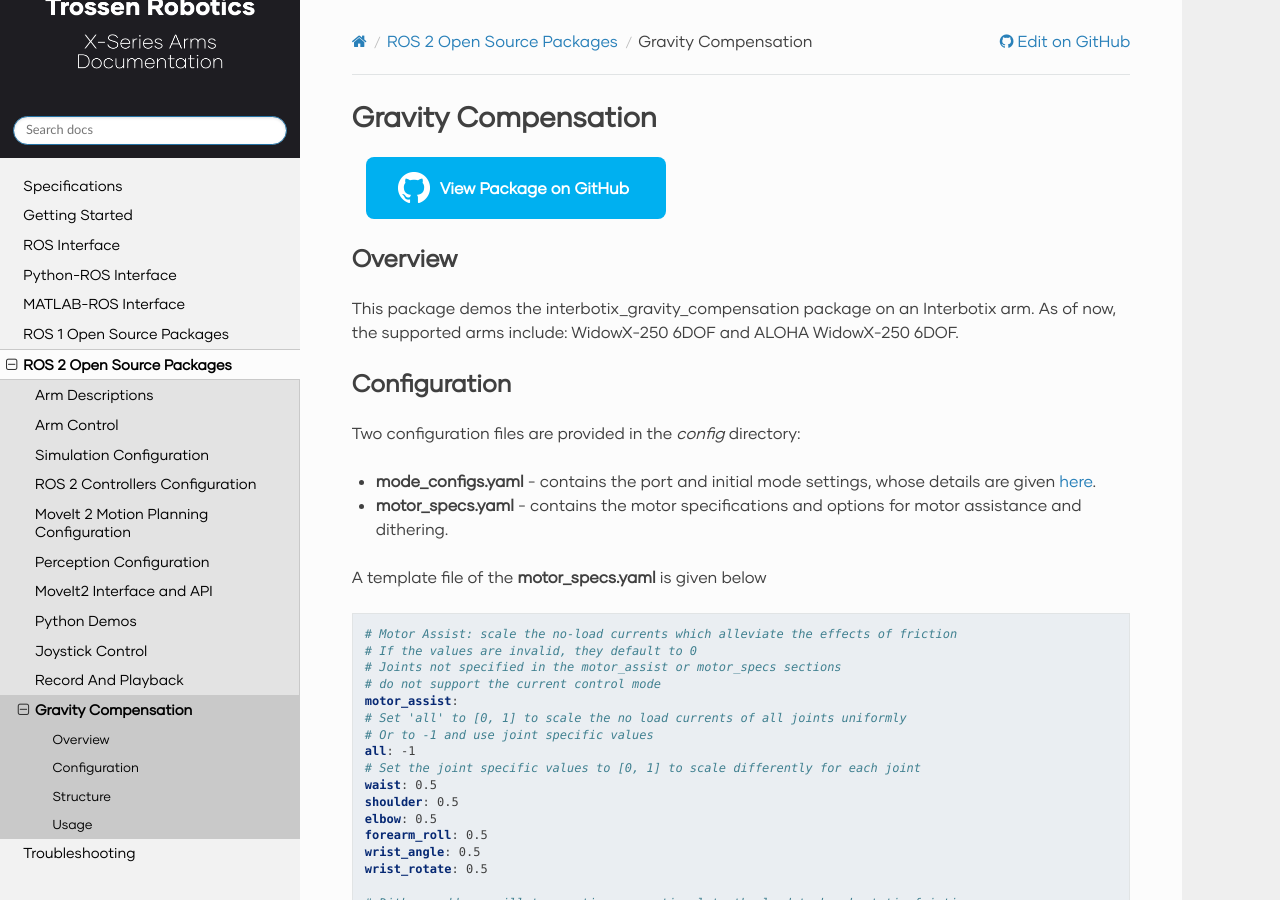
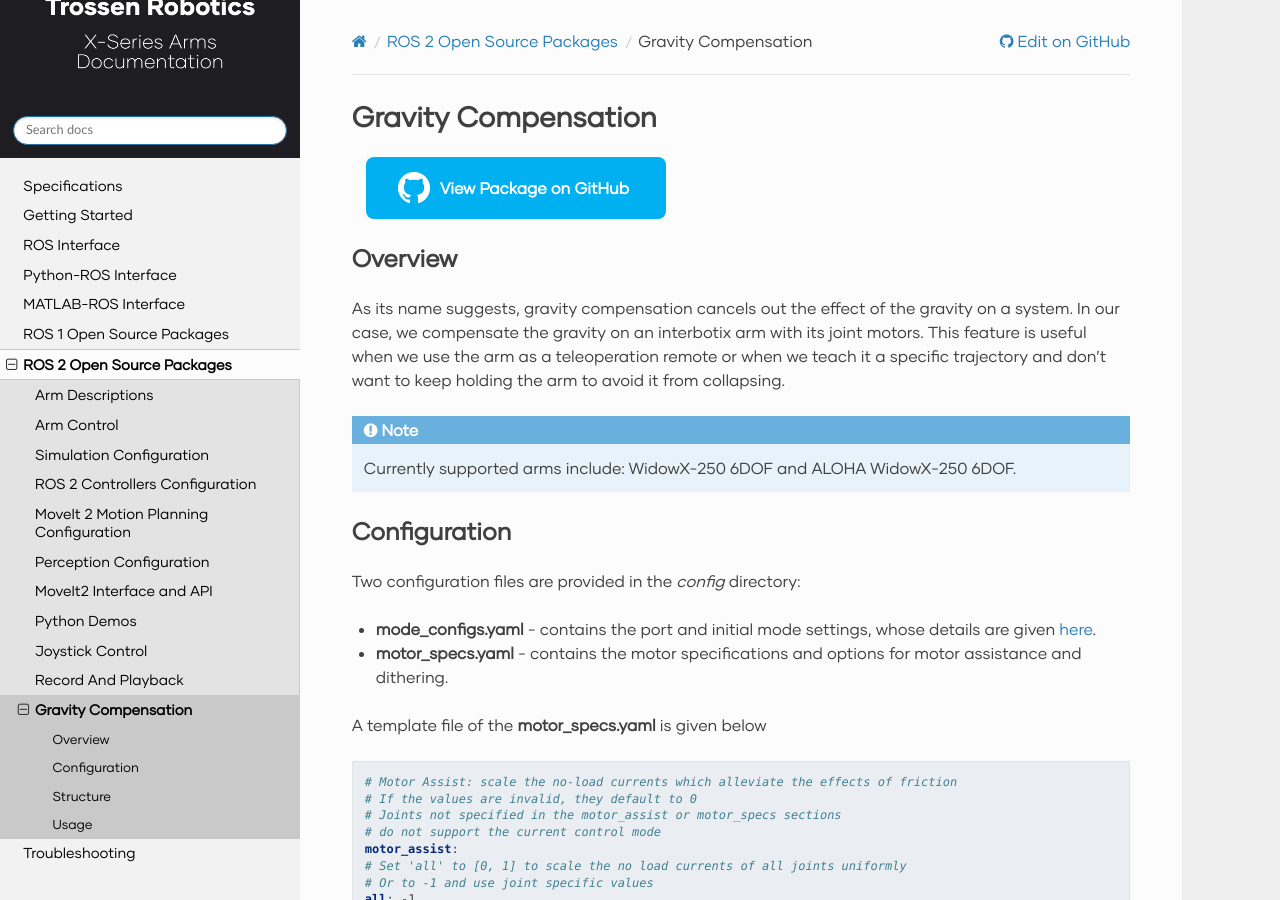
Before and after one commit to TrossenRobotics/interbotix_xsarms_docs, a Sphinx documentation site: the page built from docs/ros2_packages/gravity_compensation.rst, in a window 1280 px wide and 900 px high. Built offline with Sphinx 7.4.7 and the Read the Docs theme 2.0.0, drawn with Linux system fonts in a browser that asks for light colours; some web fonts are replaced.

Commit message:
Updated doc for the gravity compensation package
Added a more lively overview

```diff
--- a/docs/ros2_packages/gravity_compensation.rst
+++ b/docs/ros2_packages/gravity_compensation.rst
@@ -15,8 +15,11 @@ Gravity Compensation
 Overview
 ========
 
-This package demos the interbotix_gravity_compensation package on an Interbotix arm.
-As of now, the supported arms include: WidowX-250 6DOF and ALOHA WidowX-250 6DOF.
+As its name suggests, gravity compensation cancels out the effect of the gravity on a system.
+In our case, we compensate the gravity on an interbotix arm with its joint motors.
+This feature is useful when we use the arm as a teleoperation remote or when we teach it a specific trajectory and don't want to keep holding the arm to avoid it from collapsing.
+
+.. note:: Currently supported arms include: WidowX-250 6DOF and ALOHA WidowX-250 6DOF.
 
 Configuration
 =============
```
